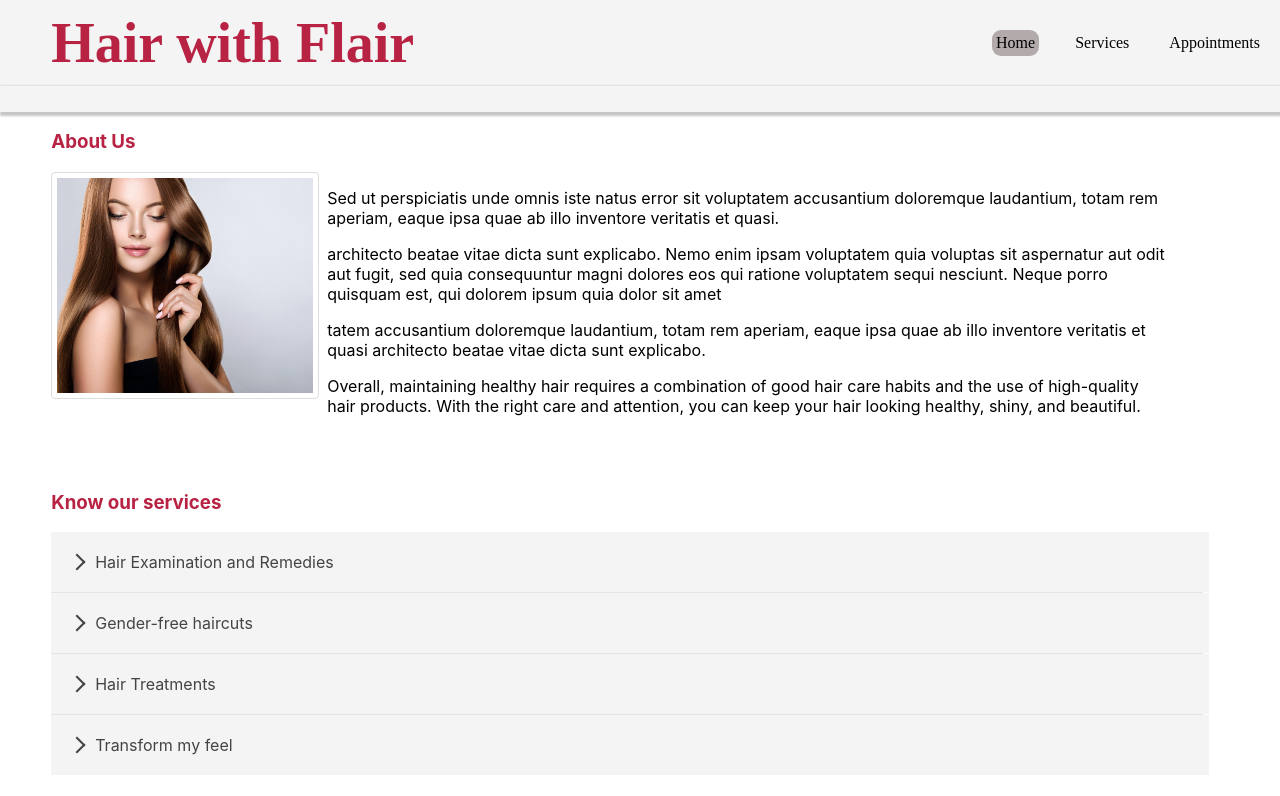
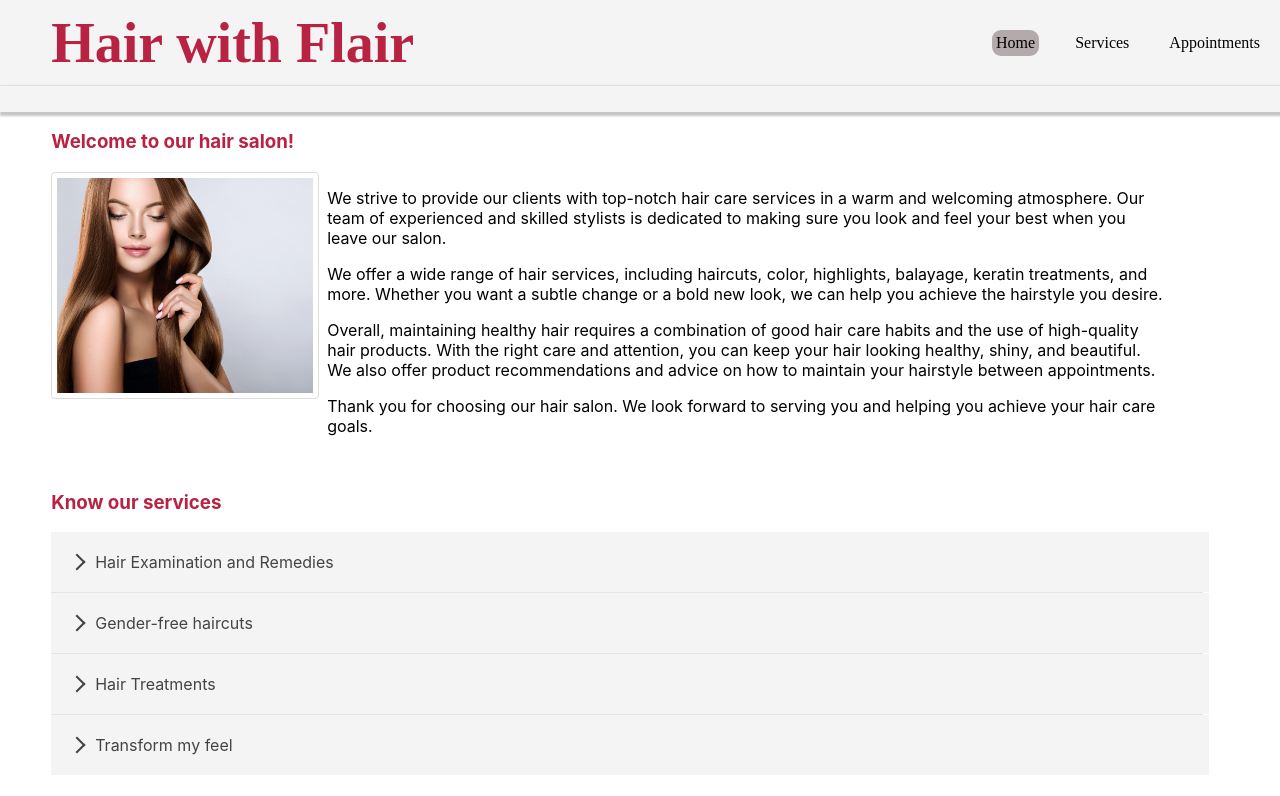
Before and after one commit to JosmiJose14/Capstone-Example-Site, a React (Create React App) app in the folder hair-with-flair/: page /Home in a window 1280 px wide. Shown: the top 796 px of the page. Built offline with nearby package versions, Linux system fonts and the light colour scheme.

Commit message:
Update text in home page

```diff
--- a/hair-with-flair/src/pages/Home.js
+++ b/hair-with-flair/src/pages/Home.js
@@ -15,17 +15,17 @@ import 'react-accessible-accordion/dist/fancy-example.css';
 export default function Home() {
   return (
     <div id="container">
-      <h3 className="headColor sidepadding">About Us</h3>
+      <h3 className="headColor sidepadding">Welcome to our hair salon!</h3>
 
       <div className="AboutUs">
         <div className=" abtImage" >
           <img className="image" src={hairsalon} alt="hair-salon" />
         </div>
         <div className="abtText" >
-          <p className="aboutText">Sed ut perspiciatis unde omnis iste natus error sit voluptatem accusantium doloremque laudantium, totam rem aperiam, eaque ipsa quae ab illo inventore veritatis et quasi.</p>
-          <p className="aboutText">architecto beatae vitae dicta sunt explicabo. Nemo enim ipsam voluptatem quia voluptas sit aspernatur aut odit aut fugit, sed quia consequuntur magni dolores eos qui ratione voluptatem sequi nesciunt. Neque porro quisquam est, qui dolorem ipsum quia dolor sit amet</p>
-          <p className="aboutText">tatem accusantium doloremque laudantium, totam rem aperiam, eaque ipsa quae ab illo inventore veritatis et quasi architecto beatae vitae dicta sunt explicabo. </p>
-          <p className="aboutText">Overall, maintaining healthy hair requires a combination of good hair care habits and the use of high-quality hair products. With the right care and attention, you can keep your hair looking healthy, shiny, and beautiful. </p>
+          <p className="aboutText">We strive to provide our clients with top-notch hair care services in a warm and welcoming atmosphere. Our team of experienced and skilled stylists is dedicated to making sure you look and feel your best when you leave our salon.</p>
+          <p className="aboutText">We offer a wide range of hair services, including haircuts, color, highlights, balayage, keratin treatments, and more. Whether you want a subtle change or a bold new look, we can help you achieve the hairstyle you desire.</p>
+          <p className="aboutText">Overall, maintaining healthy hair requires a combination of good hair care habits and the use of high-quality hair products. With the right care and attention, you can keep your hair looking healthy, shiny, and beautiful.  We also offer product recommendations and advice on how to maintain your hairstyle between appointments. </p>
+          <p className="aboutText">Thank you for choosing our hair salon. We look forward to serving you and helping you achieve your hair care goals.</p>
         </div>
 
       </div>
```
